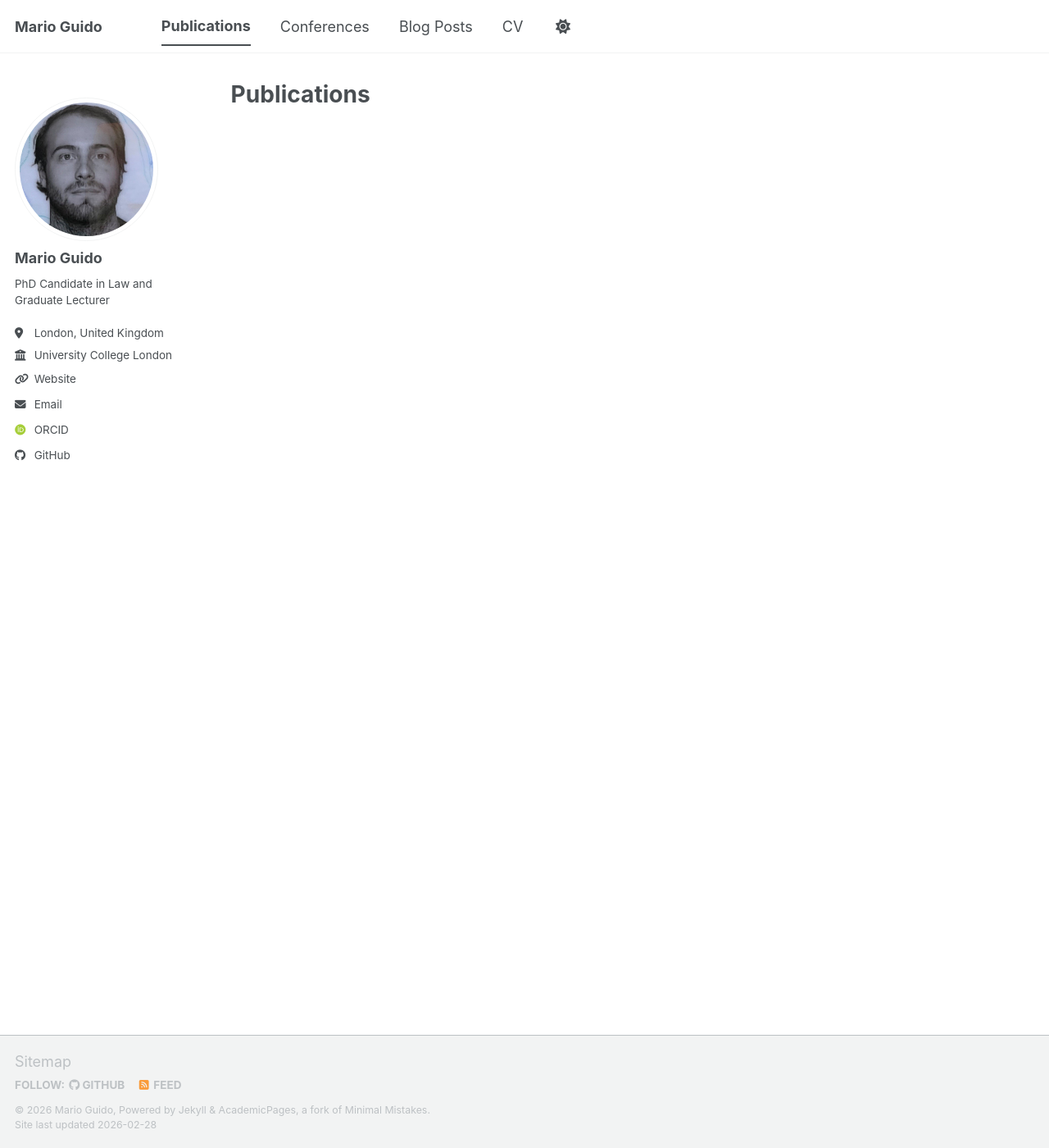
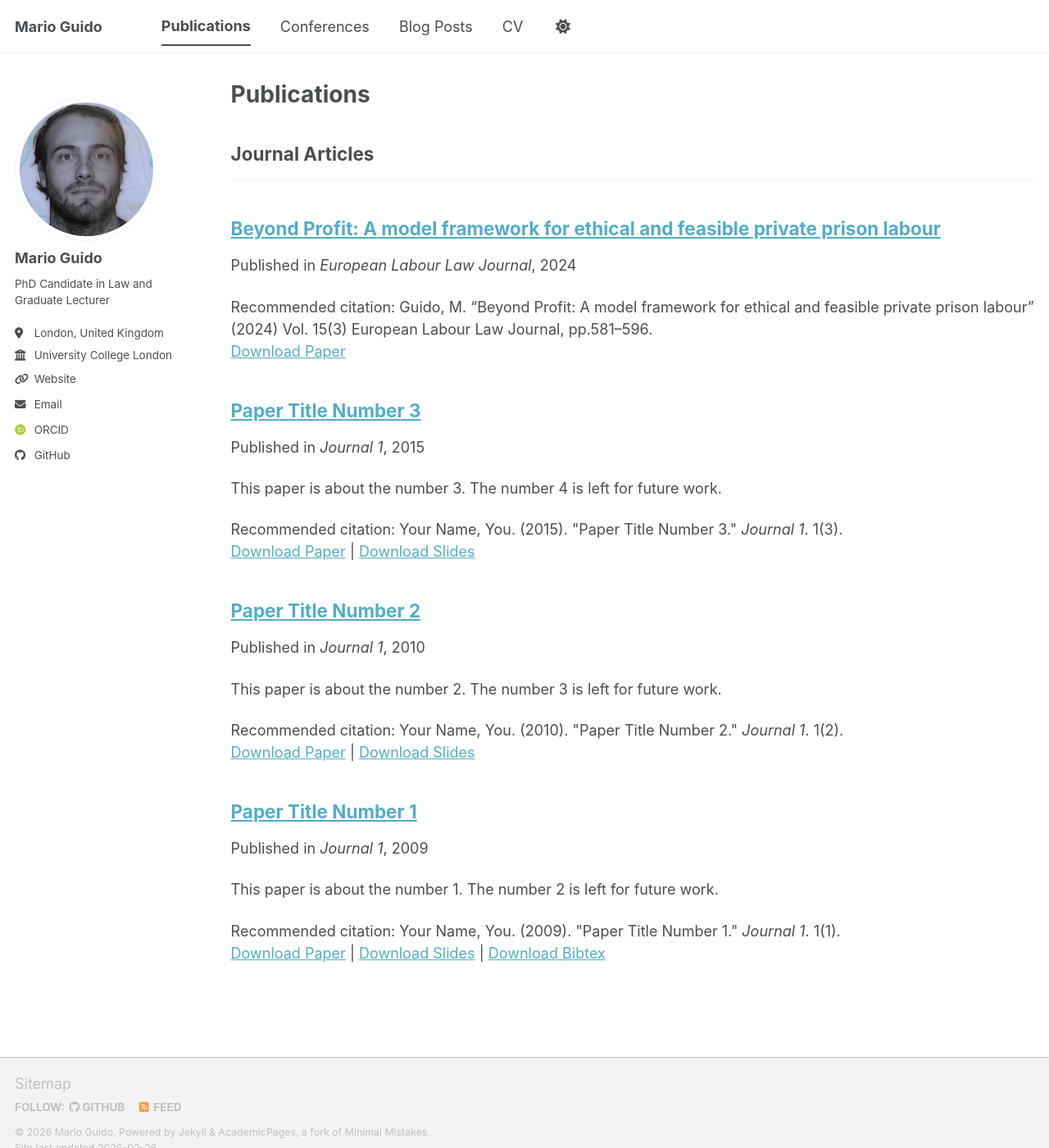
Before and after one commit to MarioGuido-dr/MarioGuido-dr.github.io, a Jekyll site: the page built from _pages/publications.html, in a window 1280 px wide and 1400 px high. Shown: the whole window at 82% size. Built offline with Jekyll 4.4.1, drawn with Linux system fonts in a browser that asks for light colours; some web fonts are replaced; a script bundle is joined from its source files by our own code; library files that are not in the unit come from our copies; part of the change alters nothing that is shown.

```diff
--- a/_config.yml
+++ b/_config.yml
@@ -82,7 +82,7 @@ author:
 
 # Publication Category - The following the list of publication categories and their headings
 publication_category:
-  articles:
+  manuscripts:
     title: "Journal Articles"
   reports:
     title: "Reports"
```
